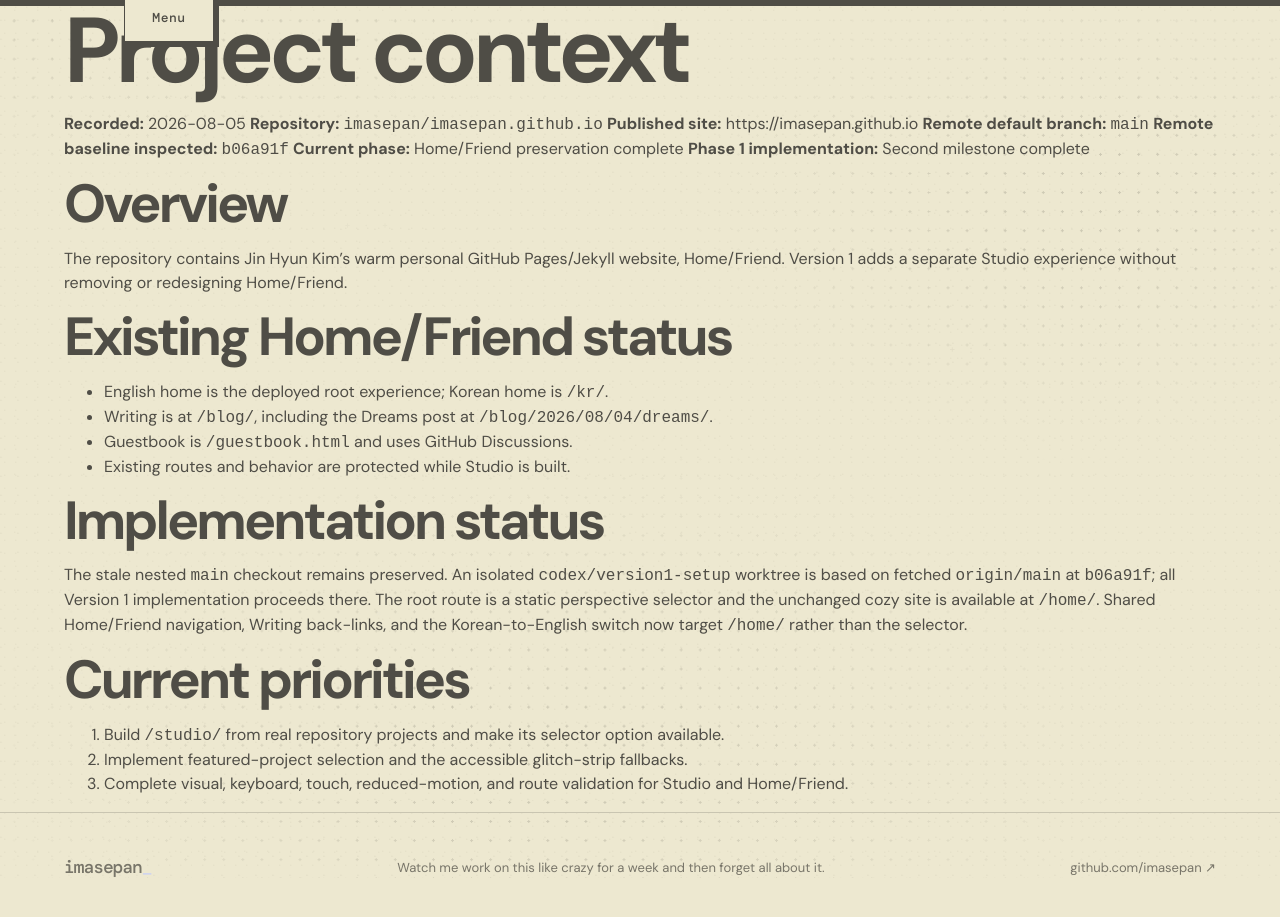
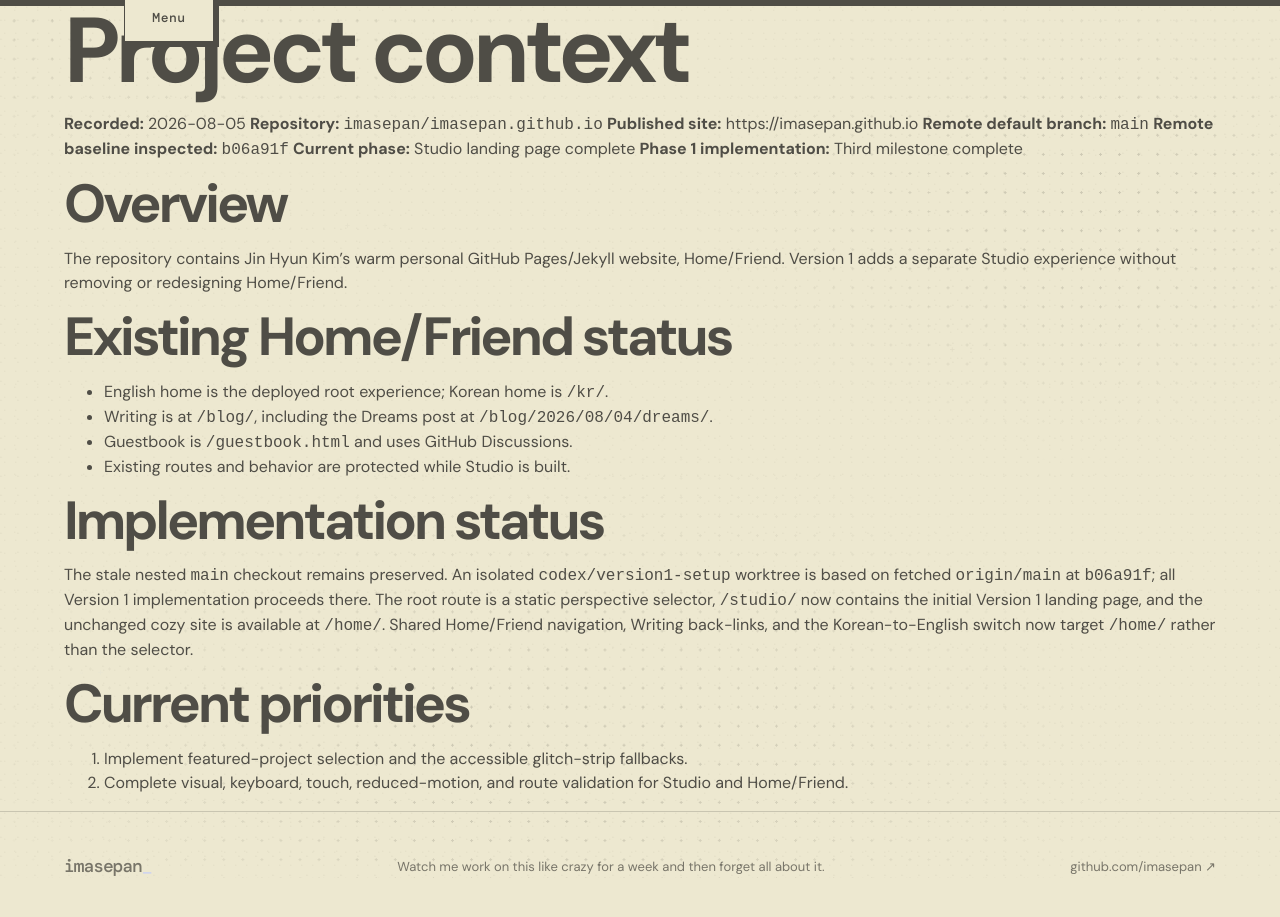
Before and after one commit to imasepan/imasepan.github.io, a Jekyll site: the page built from docs/PROJECT_CONTEXT.md, in a window 1280 px wide, cut to the strip 94-1016 px from the top of the page. Shown: the top 917 px of the strip. Built offline with Jekyll 4.4.1, drawn with Linux system fonts in a browser that asks for light colours; our own code applies the rules of GitHub Pages for plain Markdown files.

Commit message:
feat: add Version 1 Studio landing page

```diff
--- a/docs/PROJECT_CONTEXT.md
+++ b/docs/PROJECT_CONTEXT.md
@@ -5,8 +5,8 @@
 **Published site:** https://imasepan.github.io
 **Remote default branch:** `main`
 **Remote baseline inspected:** `b06a91f`
-**Current phase:** Home/Friend preservation complete
-**Phase 1 implementation:** Second milestone complete
+**Current phase:** Studio landing page complete
+**Phase 1 implementation:** Third milestone complete
 
 ## Overview
 
@@ -21,10 +21,9 @@
 
 ## Implementation status
 
-The stale nested `main` checkout remains preserved. An isolated `codex/version1-setup` worktree is based on fetched `origin/main` at `b06a91f`; all Version 1 implementation proceeds there. The root route is a static perspective selector and the unchanged cozy site is available at `/home/`. Shared Home/Friend navigation, Writing back-links, and the Korean-to-English switch now target `/home/` rather than the selector.
+The stale nested `main` checkout remains preserved. An isolated `codex/version1-setup` worktree is based on fetched `origin/main` at `b06a91f`; all Version 1 implementation proceeds there. The root route is a static perspective selector, `/studio/` now contains the initial Version 1 landing page, and the unchanged cozy site is available at `/home/`. Shared Home/Friend navigation, Writing back-links, and the Korean-to-English switch now target `/home/` rather than the selector.
 
 ## Current priorities
 
-1. Build `/studio/` from real repository projects and make its selector option available.
-2. Implement featured-project selection and the accessible glitch-strip fallbacks.
-3. Complete visual, keyboard, touch, reduced-motion, and route validation for Studio and Home/Friend.
+1. Implement featured-project selection and the accessible glitch-strip fallbacks.
+2. Complete visual, keyboard, touch, reduced-motion, and route validation for Studio and Home/Friend.
--- a/index.html
+++ b/index.html
@@ -35,14 +35,14 @@
           </span>
           <span class="option-arrow" aria-hidden="true">→</span>
         </a>
-        <div class="perspective-option perspective-option-studio" aria-describedby="studio-status">
+        <a class="perspective-option perspective-option-studio" href="/studio/">
           <span class="option-number">01</span>
           <span class="option-content">
             <span class="option-title">Studio</span>
             <span class="option-description">A professional archive of real work.</span>
           </span>
-          <span class="option-status" id="studio-status">In progress</span>
-        </div>
+          <span class="option-arrow" aria-hidden="true">→</span>
+        </a>
       </nav>
 
       <footer class="selector-footer">
--- a/selector.css
+++ b/selector.css
@@ -99,7 +99,6 @@
 
 a.perspective-option:focus-visible { outline: 3px solid #00d2d2; outline-offset: 3px; }
 
-.perspective-option-studio { color: #73736e; cursor: not-allowed; }
 .option-content { display: grid; gap: 9px; margin-right: auto; }
 .option-title { font-size: clamp(27px, 4.6vw, 58px); letter-spacing: -.055em; line-height: 1; }
 .option-description { max-width: 420px; font: clamp(12px, 1.2vw, 15px)/1.35 var(--mono); }
```
Also changed, not shown: docs/CHANGELOG.md (+8 -0 lines), docs/DECISIONS.md (+4 -0 lines), docs/TODO.md (+2 -2 lines), studio/index.html (added, +60 -0 lines), studio/studio.css (added, +80 -0 lines), studio/studio.js (added, +24 -0 lines).
